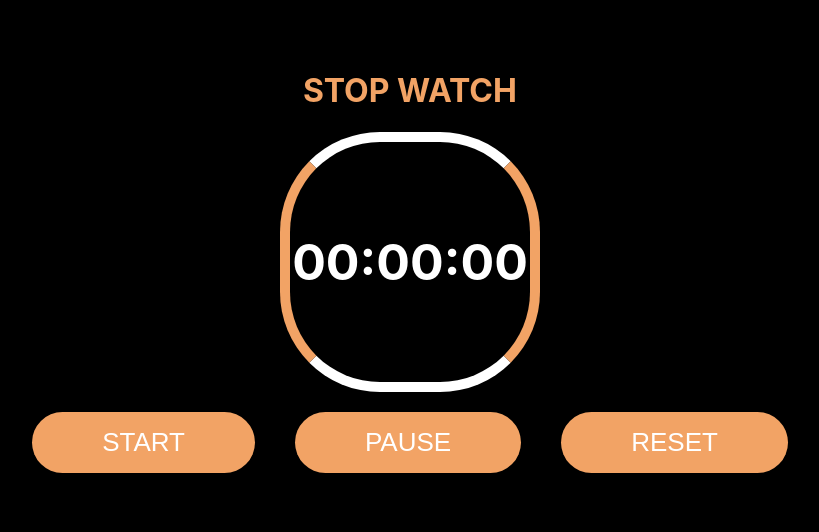
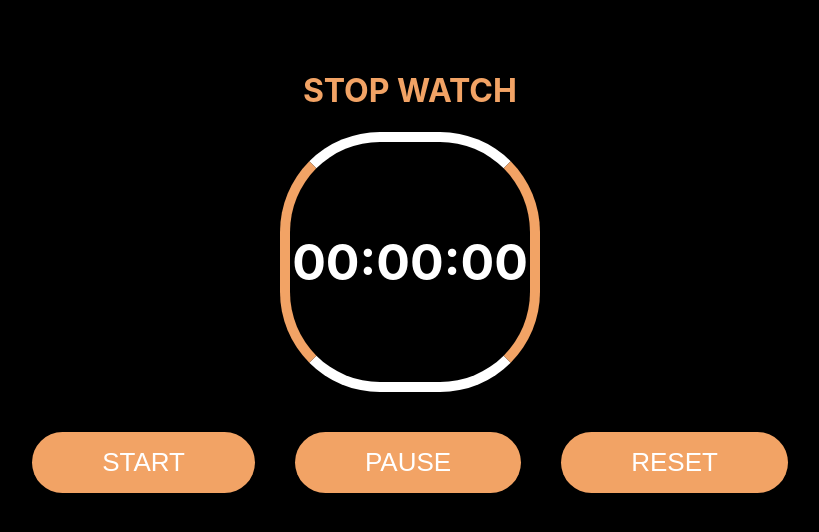
Before and after one commit to samadakram/Stop-watch-typescript, a React (Create React App) app: page / in a window 1280 px wide. Shown: the top 532 px of the page, without its empty margins (230-1049 px from the left). Built offline with nearby package versions, Linux system fonts and the light colour scheme.

Commit message:
Update TimerButton.css

```diff
--- a/src/components/TimerButton/TimerButton.css
+++ b/src/components/TimerButton/TimerButton.css
@@ -1,6 +1,6 @@
 .btn {
     font-size: 26px;
-    margin: 20px;
+    margin: 40px 20px 20px 20px ;
     padding: 15px 70px;
     border-radius: 50px;
     border: 0px;
```
